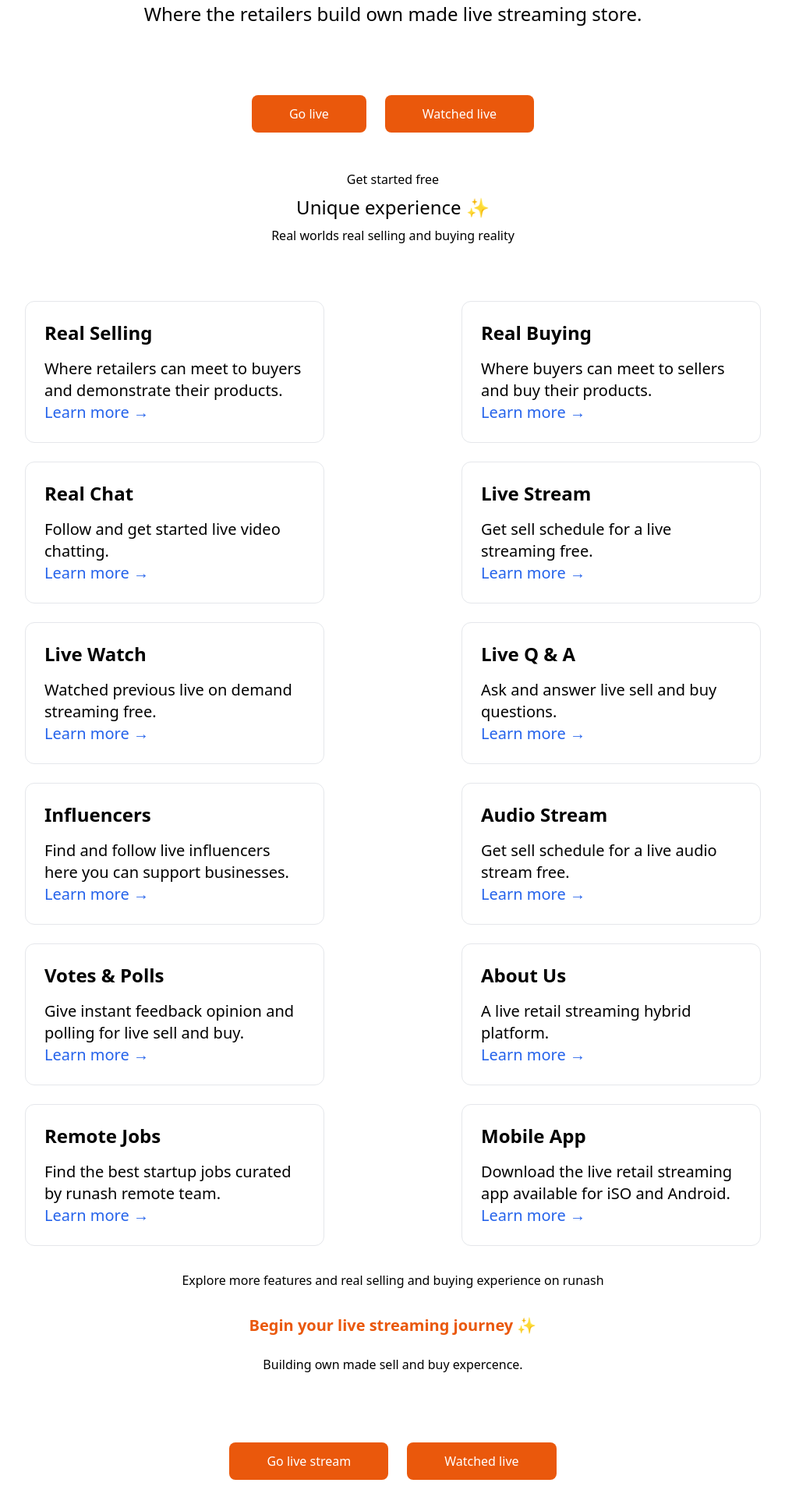
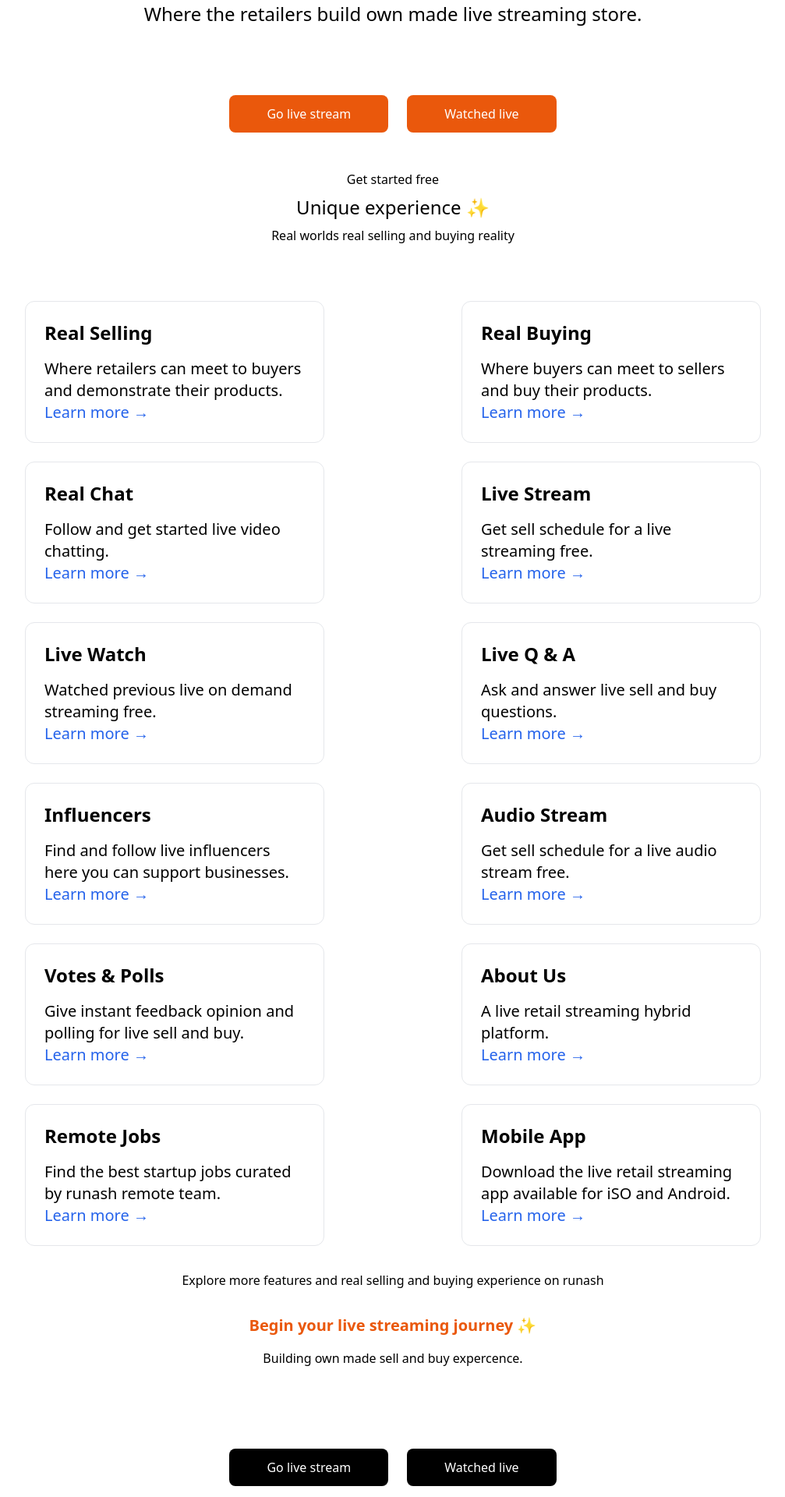
Before and after one commit to Vaibhavmurmu/nextjs13, a Next.js app: page / in a window 1280 px wide. Shown: the part 480-2400 px from the top of the page at 78% size, without its empty margins (136-1143 px from the left). Built offline with nearby package versions, Linux system fonts and the light colour scheme.

Commit message:
Update index.js

```diff
--- a/pages/index.js
+++ b/pages/index.js
@@ -29,7 +29,7 @@ export default function Index() {
         <div className="mt-10 flex gap-6">
         <button className="bg-orange-600 hover:bg-black text-white font-medium py-3 px-12 rounded-lg p-3 mt-12">
           <Link href="/register">
-            <a>Go live</a>
+            <a>Go live stream</a>
          </Link>
         </button>
         <button className="bg-orange-600 hover:bg-black text-white font-medium py-3 px-12 rounded-lg p-3 mt-12">
@@ -215,17 +215,17 @@ export default function Index() {
         </p>
           <div className='mt-8 text-xl'>
                 <h4 className="text-1xl text-orange-600 font-bold">Begin your live streaming journey ✨</h4>
-                <p className="mt-6 text-centre text-base text-black text-1xl bottom-2">
+                <p className="mt-4 text-centre text-base text-black text-1xl bottom-2">
                   Building own made sell and buy expercence.
                 </p>
         </div>
-        <div className="mt-10 flex gap-6">
-        <button className="bg-orange-600 hover:bg-black text-white font-medium py-3 px-12 rounded-lg p-3 mt-12">
+        <div className="mt-14 flex gap-6">
+        <button className="bg-black hover:bg-white text-white font-medium py-3 px-12 rounded-lg p-3 mt-12">
           <Link href="/login">
             <a>Go live stream</a>
           </Link>
         </button>
-        <button className="bg-orange-600 hover:bg-black text-white font-medium py-3 px-12 rounded-lg p-3 mt-12">
+        <button className="bg-black hover:bg-white text-white font-medium py-3 px-12 rounded-lg p-3 mt-12">
           <Link href="/register">
             <a>Watched live</a>
           </Link>
@@ -238,7 +238,7 @@ export default function Index() {
           <h2 className="text-bold">
             Get live updates
           </h2>
-          <input className="placeholder-show:border-gry-500..." placeholder="your@example.com"></input><button className="bg-black text-white hover:bg-white hover:text-black font-n py-1 px-3 rounded mt-0">Subscribe</button>
+          <input className="placeholder-show:border-gry-500 p-2..." placeholder="your@example.com"></input><button className="bg-black text-white hover:bg-white hover:text-black font-n py-1 px-3 rounded mt-0">Subscribe</button>
         </div>
       </main>
     </div>
```
